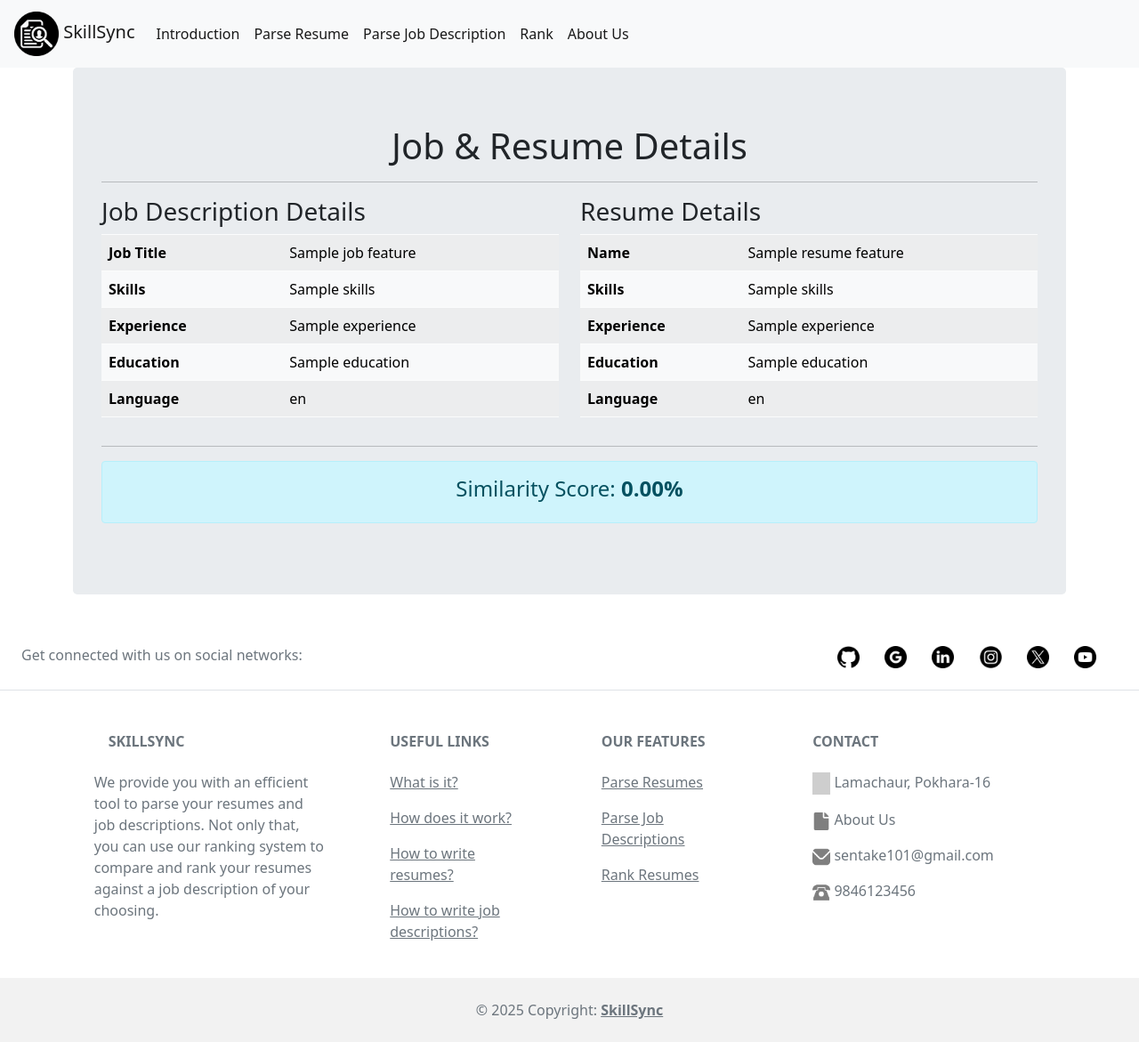
After one commit to OGnewar/SkillSync---NER-based-Resume-Ranking-System, a Python web app: template templates/view_details.html in a window 1280 px wide. The commit adds this page. Shown: the whole page at 89% size. Run offline with Jinja, Linux system fonts and the light colour scheme; the template is opened without the code that fills it: most values are stand-ins (such as "Sample title", 1, 10 or a date in 2020); grey boxes are pictures that could not be loaded.

Commit message:
View Details button added on the results page

```diff
--- a/templates/base.html
+++ b/templates/base.html
@@ -5,7 +5,7 @@
 <head>
     <meta charset="UTF-8">
     <meta name="viewport" content="width=device-width, initial-scale=1.0">
-    <title>Home Page</title>
+    <title>SkillSync</title>
     {#Bootstrap 4 input#}
     <link rel="stylesheet" href="https://cdn.jsdelivr.net/npm/bootstrap@4.6.2/dist/css/bootstrap.min.css" integrity="sha384-xOolHFLEh07PJGoPkLv1IbcEPTNtaed2xpHsD9ESMhqIYd0nLMwNLD69Npy4HI+N" crossorigin="anonymous">
     <script src="https://cdn.jsdelivr.net/npm/jquery@3.5.1/dist/jquery.slim.min.js" integrity="sha384-DfXdz2htPH0lsSSs5nCTpuj/zy4C+OGpamoFVy38MVBnE+IbbVYUew+OrCXaRkfj" crossorigin="anonymous"></script>
@@ -17,7 +17,7 @@
     <script src="https://code.jquery.com/jquery-3.6.0.min.js"></script>
     <link rel="stylesheet" href="{{ url_for('static', filename='css/styles.css') }}">
     <script src="{{ url_for('static', filename='js/scripts.js') }}"></script>
-
+    <link rel="icon" type="image/x-icon" href="{{ url_for('static', filename='favicon.ico') }}">
 </head>
 <body>
     <nav class="navbar navbar-expand-lg navbar-light bg-light">
--- /dev/null
+++ b/templates/view_details.html
@@ -0,0 +1,43 @@
+{% extends 'base.html' %}
+
+{% block content %}
+<div class="container">
+    <div class="jumbotron">
+        <h1 class="text-center">Job & Resume Details</h1>
+        <hr>
+
+        <div class="row">
+            <!-- Job Details Table -->
+            <div class="col-md-6">
+                <h3>Job Description Details</h3>
+                <table class="table table-hover table-striped">
+                    <tr class="table-light"><th>Job Title</th><td>{{ job_features.get("name", "Unknown") }}</td></tr>
+                    <tr class="table-light"><th>Skills</th><td>{{ job_features.get("skills", "Not Available") }}</td></tr>
+                    <tr class="table-light"><th>Experience</th><td>{{ job_features.get("experience", "Not Available") }}</td></tr>
+                    <tr class="table-light"><th>Education</th><td>{{ job_features.get("education", "Not Available") }}</td></tr>
+                    <tr class="table-light"><th>Language</th><td>{{ job_features.get("language", "Not Available") }}</td></tr>
+                </table>
+            </div>
+
+            <!-- Resume Details Table -->
+            <div class="col-md-6">
+                <h3>Resume Details</h3>
+                <table class="table table-hover table-striped">
+                    <tr class="table-light"><th>Name</th><td>{{ resume_features.get("name", "Unknown") }}</td></tr>
+                    <tr class="table-light"><th>Skills</th><td>{{ resume_features.get("skills", "Not Available") }}</td></tr>
+                    <tr class="table-light"><th>Experience</th><td>{{ resume_features.get("experience", "Not Available") }}</td></tr>
+                    <tr class="table-light"><th>Education</th><td>{{ resume_features.get("education", "Not Available") }}</td></tr>
+                    <tr class="table-light"><th>Language</th><td>{{ resume_features.get("language", "Not Available") }}</td></tr>
+                </table>
+            </div>
+        </div>
+
+        <hr>
+        <!-- Display Similarity Score -->
+        <div class="alert alert-info text-center">
+            <h4>Similarity Score: <strong>{{ "%.2f" | format(similarity_score * 100) }}%</strong></h4>
+        </div>
+
+    </div>
+</div>
+{% endblock %}
```
Also changed, not shown: templates/results.html (+9 -4 lines), static/favicon.ico (added), static/images/icon2.png (added), static/images/site.webmanifest (added).
